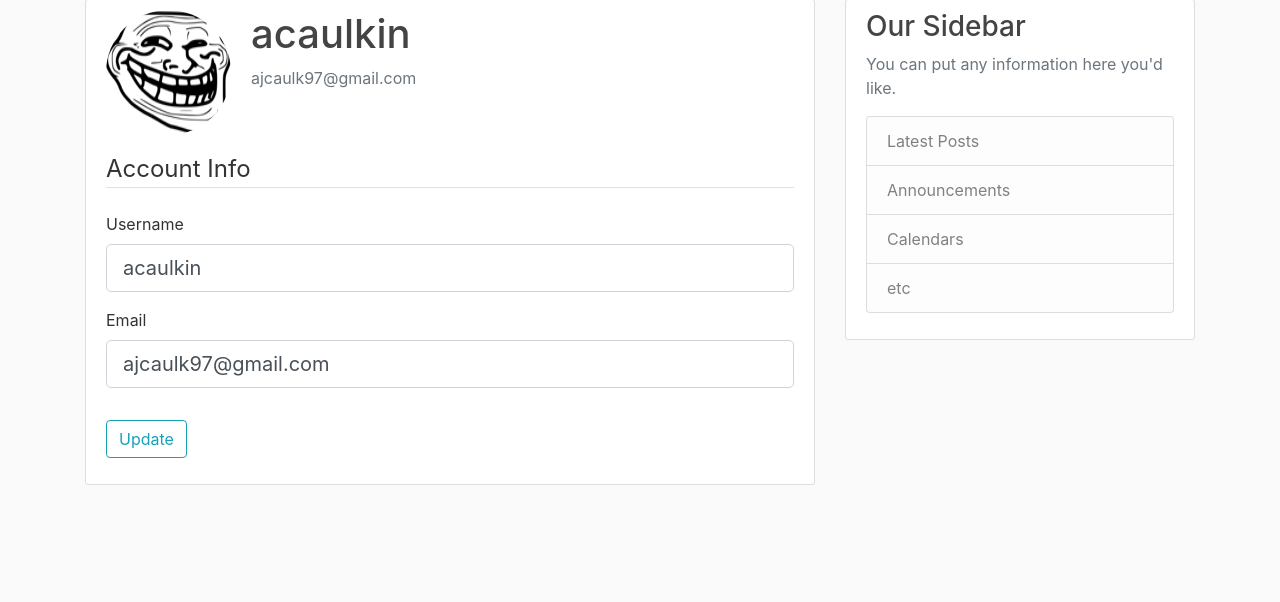
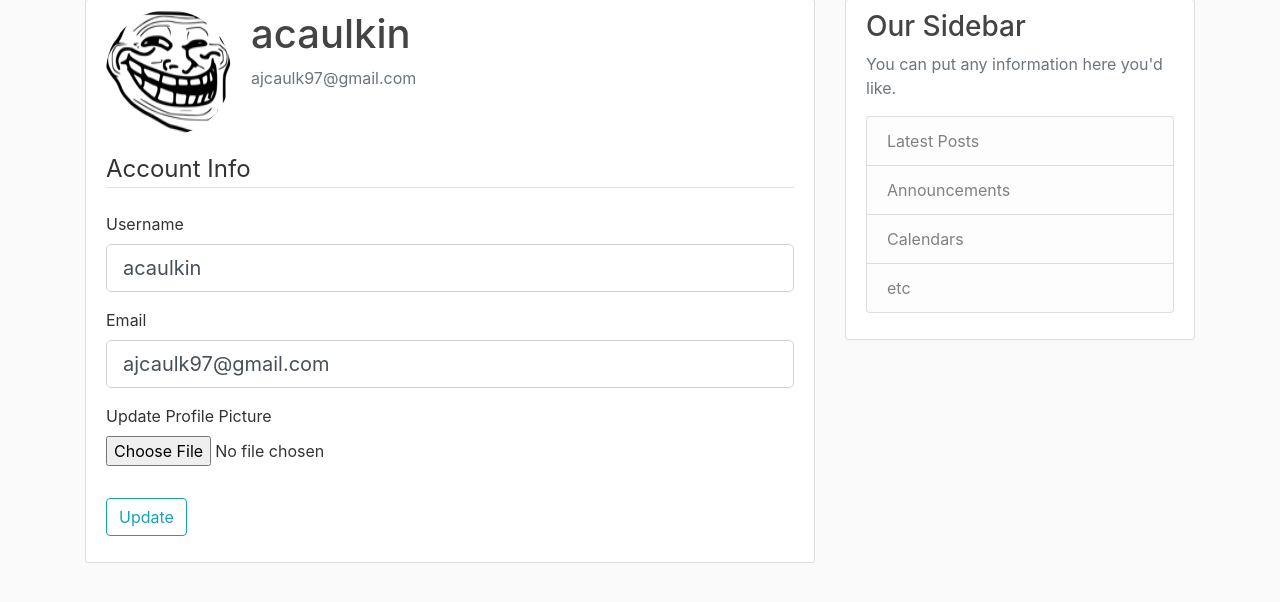
Before and after one commit to acaulkin/Blog, a Flask app: page /account in a window 1280 px wide. Shown: the part 81-683 px from the top of the page. Run offline with Flask 2, Linux system fonts and the light colour scheme; a user stored in the database is signed in; some libraries are stand-ins or nearby versions.

Commit message:
Adding ability for user to change profile picture; also resized images to be 125 px by 125 px for better performance.

```diff
--- a/flaskblog/forms.py
+++ b/flaskblog/forms.py
@@ -1,4 +1,5 @@
 from flask_wtf import FlaskForm
+from flask_wtf.file import FileField, FileAllowed
 from flask_login import current_user
 from wtforms import StringField, PasswordField, SubmitField, BooleanField
 from wtforms.validators import DataRequired, Length, Email, EqualTo, ValidationError
@@ -41,6 +42,8 @@ class UpdateAccountForm(FlaskForm):
                             validators=[DataRequired(), Length(min=2, max=20)])
     email = StringField('Email',
                             validators=[DataRequired(), Email()])
+    picture = FileField('Update Profile Picture',
+                        validators = [FileAllowed(['jpg', 'png'])])
     submit = SubmitField('Update')
 
     def validate_username(self, username):
--- a/flaskblog/routes.py
+++ b/flaskblog/routes.py
@@ -1,3 +1,6 @@
+import os
+import secrets
+from PIL import Image
 from flask import render_template, url_for, flash, redirect, request
 from flaskblog import app, db, bcrypt
 from flaskblog.forms import RegistrationForm, LoginForm, UpdateAccountForm
@@ -70,12 +73,30 @@ def logout():
     logout_user()
     return redirect(url_for('home'))
 
+# Function to save picture data as a random hex key
+def save_picture(form_picture):
+    random_hex = secrets.token_hex(8)
+    _, f_ext = os.path.splitext(form_picture.filename)
+    picture_fn = random_hex + f_ext
+    picture_path = os.path.join(app.root_path, 'static/profile_pics', picture_fn)
+
+    #Resizing image to be 125 px by 125 px
+    output_size = (125, 125)
+    i = Image.open(form_picture)
+    i.thumbnail(output_size)
+
+    i.save(picture_path)
+
+    return picture_fn
  # Account route
 @app.route("/account", methods = ['GET', 'POST'])
 @login_required
 def account():
     form = UpdateAccountForm()
     if form.validate_on_submit():
+        if form.picture.data:
+            picture_file = save_picture(form.picture.data)
+            current_user.image_file = picture_file
         current_user.username = form.username.data
         current_user.email = form.email.data
         db.session.commit()
--- a/flaskblog/templates/account.html
+++ b/flaskblog/templates/account.html
@@ -8,7 +8,7 @@
         <p class="text-secondary">{{ current_user.email }}</p>
       </div>
     </div>
-        <form method="POST" action="">
+        <form method="POST" action="" enctype="multipart/form-data">
             {{ form.hidden_tag() }}
             <fieldset class="form-group">
                 <legend class="border-bottom mb-4">Account Info</legend>
@@ -39,6 +39,15 @@
                         {{ form.email(class="form-control form-control-lg") }}
                     {% endif %}
                 </div>
+                <div class="form-group">
+                    {{ form.picture.label() }}
+                    {{ form.picture(class='form-control-file') }}
+                    {% if form.picture.errors %}
+                        {% for error in form.picture.errors %}
+                            <span class="text-danger">{{ error }}</span></br>
+                        {% endfor %}
+                    {% endif %}
+                </div>
             </fieldset>
             <div class="form-group">
                 {{ form.submit(class="btn btn-outline-info") }}
```
Also changed, not shown: flaskblog/site.db, flaskblog/static/profile_pics/59be657563767582.png (added), flaskblog/static/profile_pics/e25a27c32c46e81c.png (added), flaskblog/static/profile_pics/e38572732f35cf15.png (added), flaskblog/static/profile_pics/ec5782d5397a7fa7.png (added).
